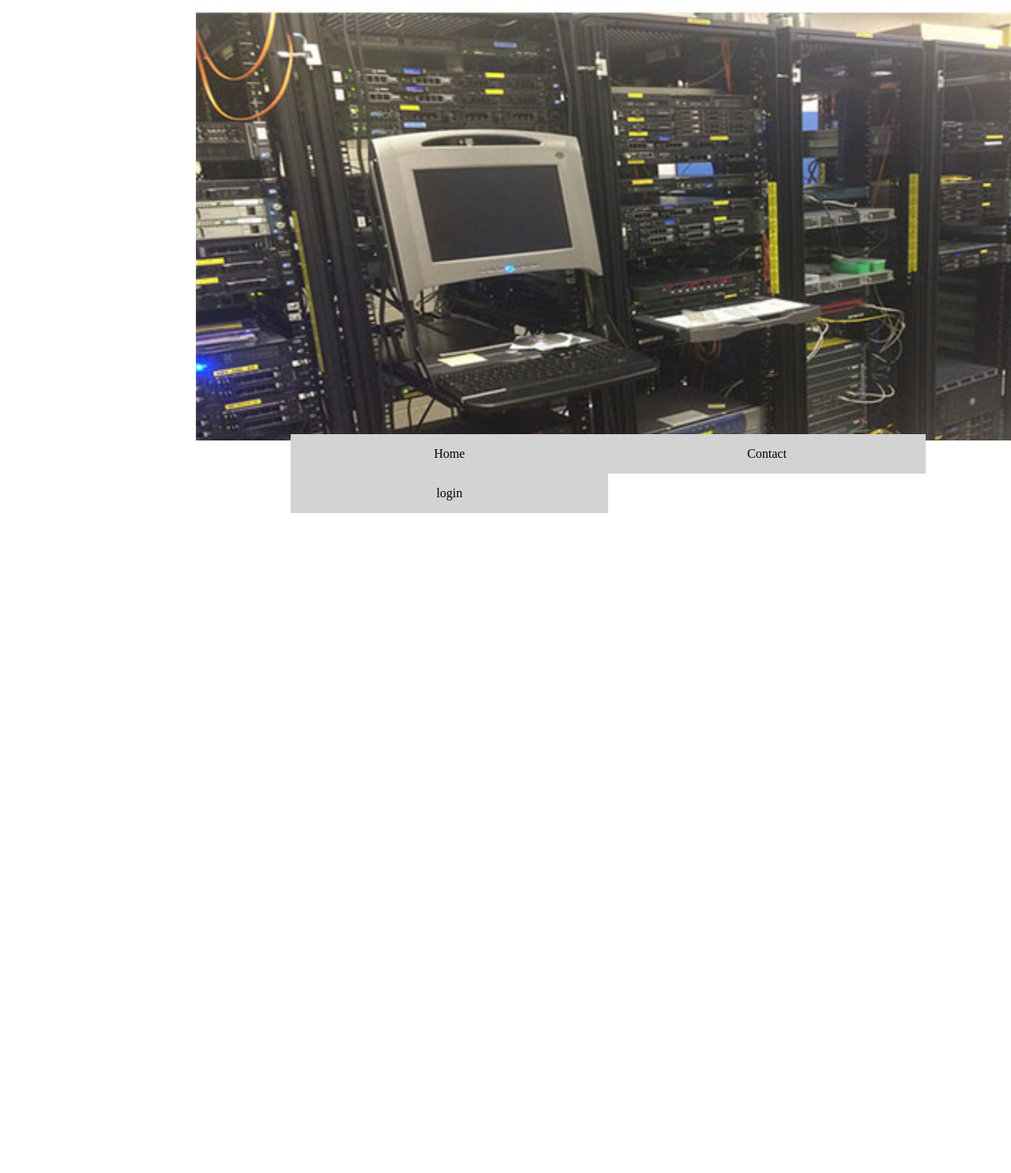
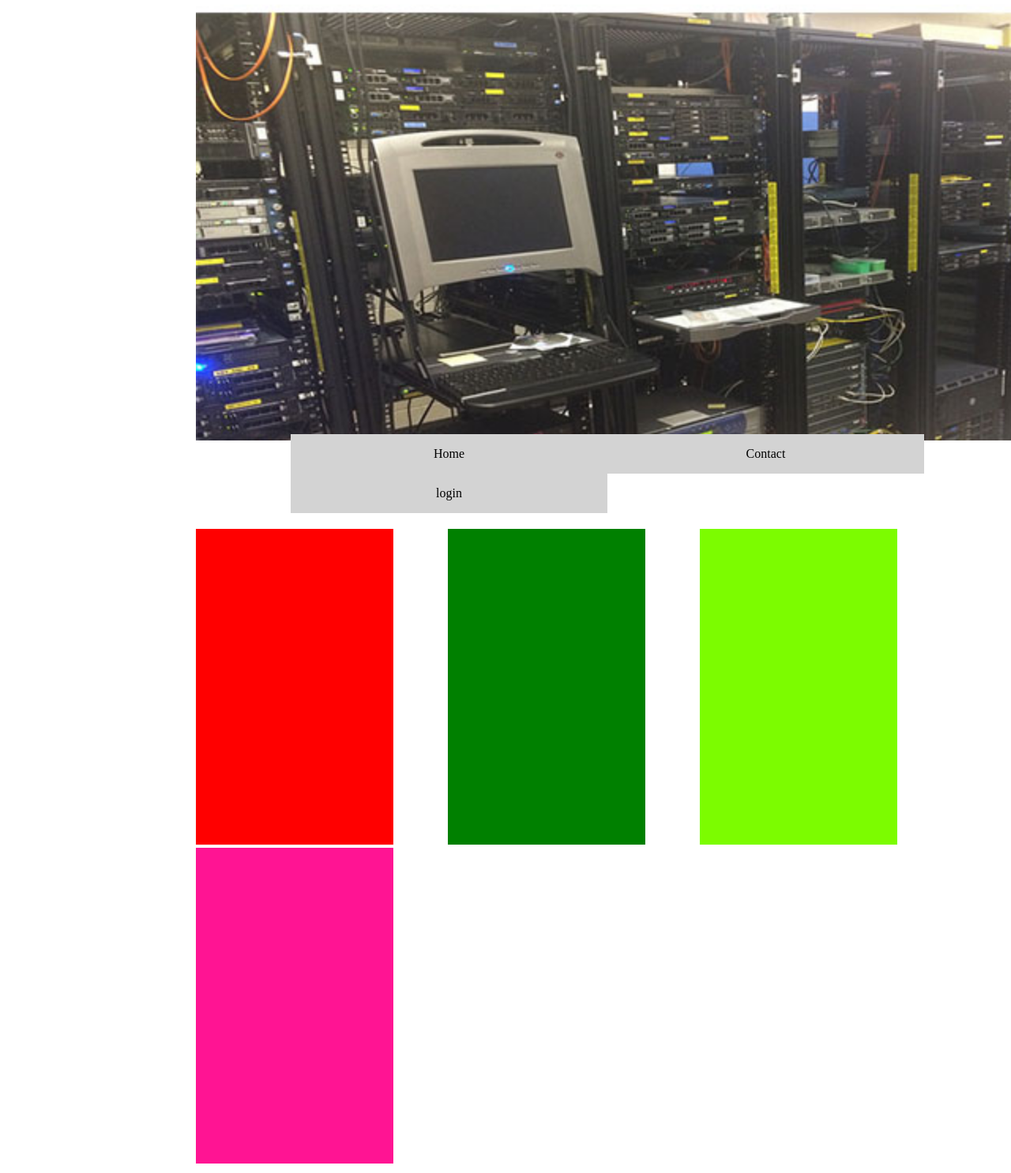
Before and after one commit to dqen/Krashosting, a PHP site: page / in a window 1280 px wide; the page is wider, and only the part inside the window is pictured. Shown: that part at 79% size. Before the commit the page ends 650 px from the top of that part, so only its background shows below. Run offline with PHP 8.4, Linux system fonts and the light colour scheme.

Commit message:
front end

```diff
--- a/css/master.css
+++ b/css/master.css
@@ -1,3 +1,12 @@
+.banner{
+    margin-top: -50px;
+    margin-left: 19%;
+    background-image: url("../images/bannerimage.jpg");
+    background-color: silver;
+    background-size: cover;
+    width: 1200px;
+    height: 600px;
+}
 .menuitem {
     float: left;
 }
@@ -9,11 +18,9 @@ ul {
     overflow: hidden;
 
 }
-
 li {
     float: left;
 }
-
 li a {
     background-color: lightgray;
     display: block;
@@ -21,24 +28,40 @@ li a {
     text-align: center;
     padding: 16px;
     text-decoration: none;
-    width: 370px;
+    width: 369px;
 
 }
-
 li a:hover {
     background-color: lightslategray;
 }
-#test{
-    width: 600px;
+.container{
+    margin-top: 20px;
+    margin-left: 19%;
+}
+#pakket1{
+    width: 250px;
     height: 400px;
     background-color: red;
+    display: inline-block;
+    margin-right: 65px;
 }
-.banner{
-    margin-top: -50px;
-    margin-left: 19%;
-    background-image: url("../images/bannerimage.jpg");
-    background-color: silver;
-    background-size: cover;
-    width: 1200px;
-    height: 600px;
+#pakket2{
+    width: 250px;
+    height: 400px;
+    background-color: green;
+    display: inline-block;
+    margin-right: 65px;
 }
+#pakket3{
+    width: 250px;
+    height: 400px;
+    background-color: lawngreen;
+    display: inline-block;
+    margin-right: 65px;
+}
+#pakket4{
+    width: 250px;
+    height: 400px;
+    background-color: deeppink;
+    display: inline-block;
+}
--- a/index.php
+++ b/index.php
@@ -22,6 +22,8 @@
         <div id="pakket1"></div>
         <div id="pakket2"></div>
         <div id="pakket3"></div>
+        <div id="pakket4"></div>
         <br>
+    </div>
 </body>
 </html>
```
